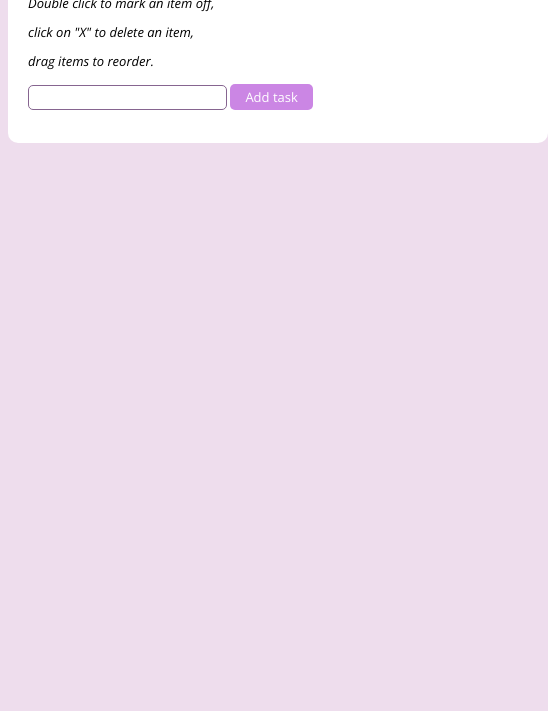
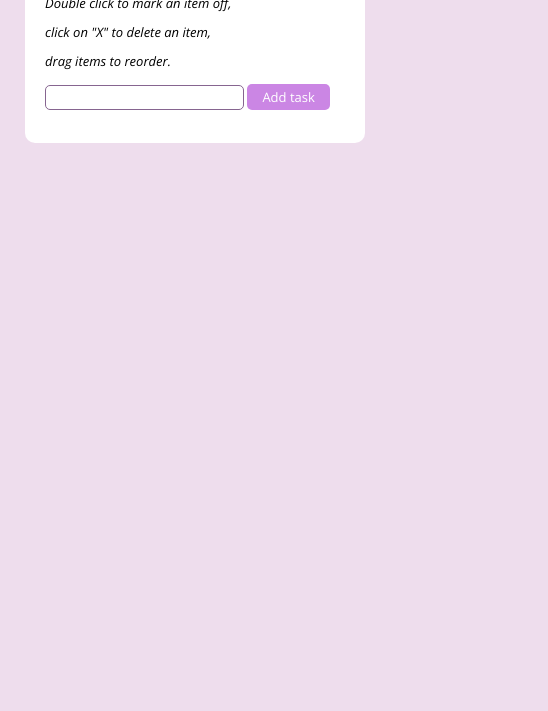
Before and after one commit to paolo-licata/to-do-list-app, a plain HTML site: page index.html in a window 390 px wide. Shown: the part 133-844 px from the top of the page, 548 px wide, since content can reach past the window. Drawn offline with nearby package versions, Linux system fonts and the light colour scheme.

Commit message:
Applied some media-queries for smaller devices
if applied, this commit will have fixed the layout for smaller devices

```diff
--- a/css/styles.css
+++ b/css/styles.css
@@ -71,3 +71,14 @@ li>crossOutButton {
     color: #025f70;
     font-weight: 800;
 }
+
+@media all and (min-width: 300px) and (max-width:600px) {
+    .container {
+        padding: 20px;
+        width: 300px;
+        margin: 0 auto;
+        margin-top: 60px;
+        background: white;
+        border-radius: 10px;
+    }
+}
```
